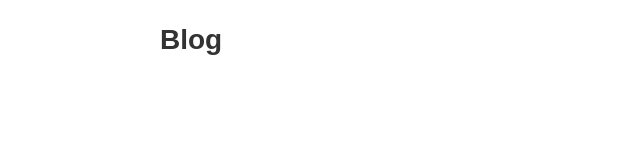
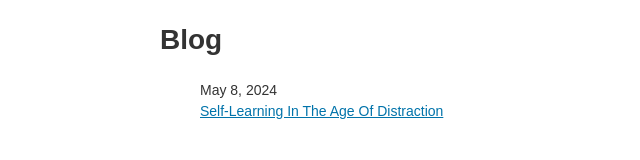
Before and after one commit to reboplim/reboplim.github.io, a plain HTML site: page blog/index.html in a window 1280 px wide. Shown: the whole page, without its empty margins (0-640 px from the left). Drawn offline with Linux system fonts and the light colour scheme.

Commit message:
fix(blog): Remove draft status from published post

```diff
--- a/blog/index.html
+++ b/blog/index.html
@@ -13,6 +13,11 @@
 <h1>Blog</h1>
 <ul>
 
+    <li class="el">
+        <time datetime="2024-05-08 00:00:00 &#43;0000 UTC">May 8, 2024</time>
+        <p class="el-title"><a href="/blog/self-learning/">Self-Learning In The Age Of Distraction</a></p>
+    </li>
+
 </ul>
 
         </main>
```
Also changed, not shown: blog/self-learning/index.html (+1 -1 lines).
